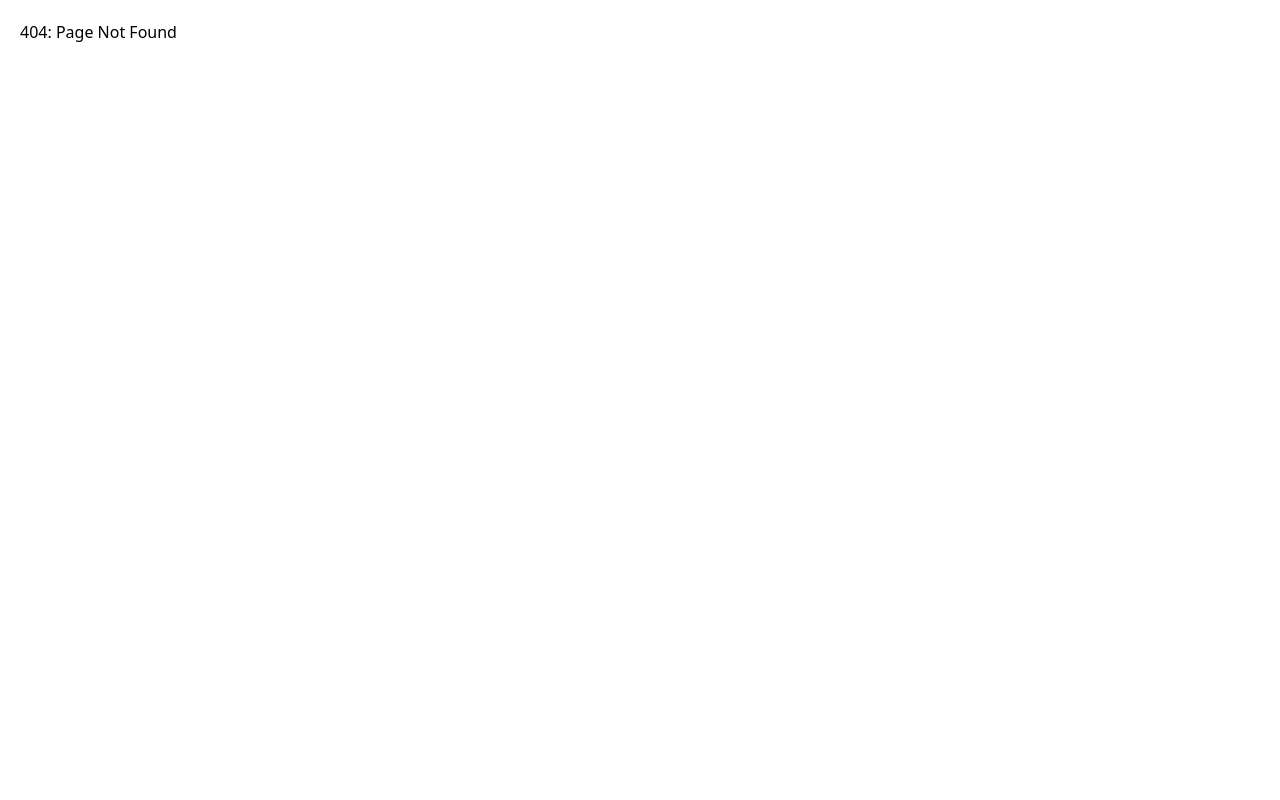
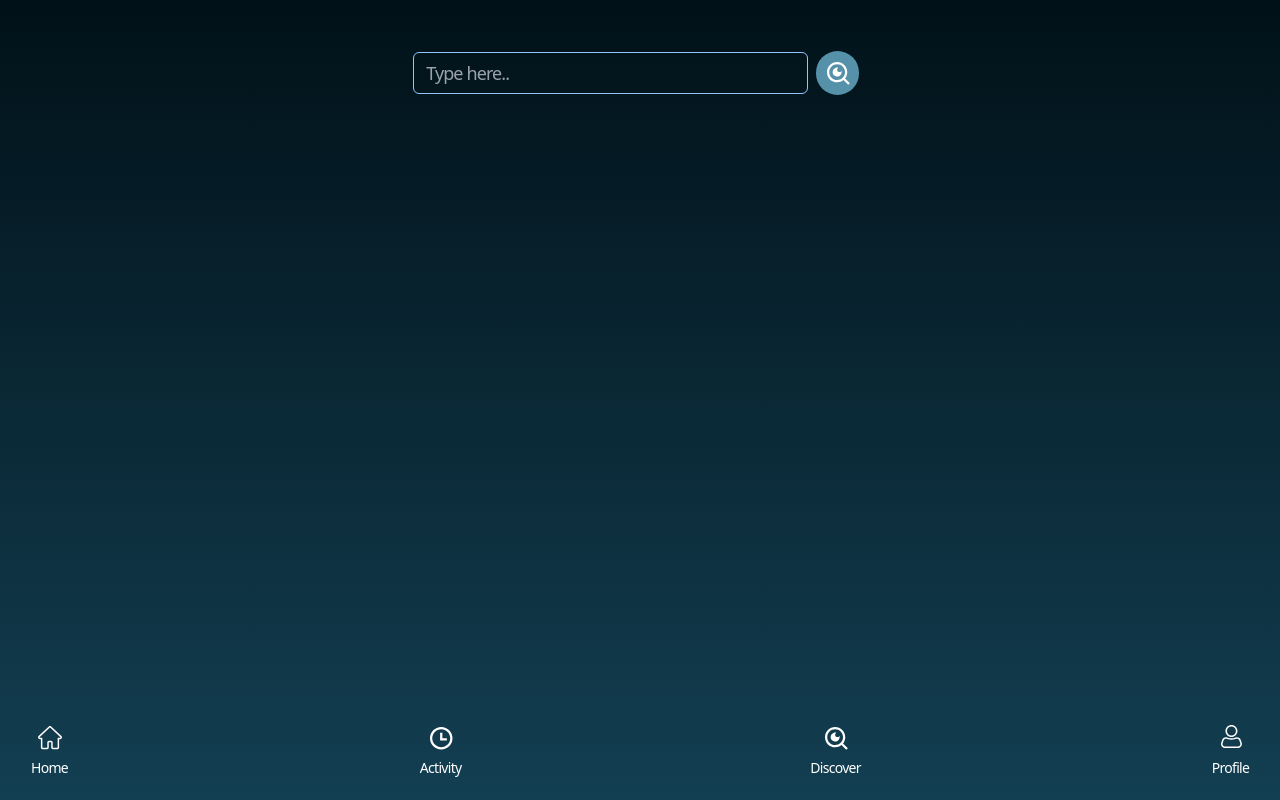
Before and after one commit to Dataavengers/Dataavengers_Orbitgo, a React (Create React App) app in the folder client/: page /discover in a window 1280 px wide. Before the commit this address had no page. Built offline with nearby package versions, Linux system fonts and the light colour scheme.

Commit message:
feat: add discover page

```diff
--- a/client/src/App.js
+++ b/client/src/App.js
@@ -9,6 +9,7 @@ import Profile from './pages/Profile';
 import UpdateUsername from './pages/UpdateUsername';
 import UpdateName from './pages/UpdateName';
 import UpdatePassword from './pages/UpdatePassword';
+import Discover from './pages/Discover';
 
 const App = () => {
   return (
@@ -24,6 +25,7 @@ const App = () => {
           <Route path="/updateuser" element={<UpdateUsername />} />
           <Route path="/updatename" element={<UpdateName />} />
           <Route path="/updatepass" element={<UpdatePassword />} />
+          <Route path="/discover" element={<Discover />} />
 
           <Route path="*" element={<NoMatch />} />
         </Routes>
--- a/client/src/components/molecules/BottomNavBar.js
+++ b/client/src/components/molecules/BottomNavBar.js
@@ -19,10 +19,12 @@ const BottomNavBar = () => {
                 item={<ClockIcon />}
             />
 
-            <BottomNavBarItem
-                name={'Discover'}
-                item={<SearchIcon />}
-            />
+            <Link to="/discover">
+                <BottomNavBarItem
+                    name={'Discover'}
+                    item={<SearchIcon />}
+                />
+            </Link>
 
             <Link to="/profile">
                 <BottomNavBarItem
--- /dev/null
+++ b/client/src/pages/Discover.js
@@ -0,0 +1,39 @@
+import React, { useState } from 'react';
+import BottomNavBar from '../components/molecules/BottomNavBar';
+import Button from '../components/atoms/Button';
+import TextField from '../components/atoms/TextField';
+import { SearchIcon } from '../assets/Icons';
+
+
+const Discover = () => {
+
+    const [search, setSearch] = useState('')
+
+    return (
+        < >
+            <div className='place-items-center h-screen w-full flex flex-col justify-between py-5 px-7 bg-gradient-to-b from-[#011118] to-[#133F52] ' >
+                <div className='w-full flex flex-row p-5 justify-center place-items-center'>
+                    <div className='w-1/3'>
+                        <TextField
+                            placeholder={"Type here.."}
+                            value={search}
+                            setValue={setSearch}
+                            isError={false}
+                            errorMsg={""}
+                        />
+                    </div>
+
+                    <button className='w-fit  m-2 mb-5 inline-flex justify-center items-center space-x-4 rounded-full bg-[#5591A9]' >
+                        <SearchIcon />
+                    </button>
+                </div>
+
+                <div className='w-full h-fit p-0' >
+                    <BottomNavBar />
+                </div>
+            </div >
+        </>
+    );
+};
+
+export default Discover;
```
